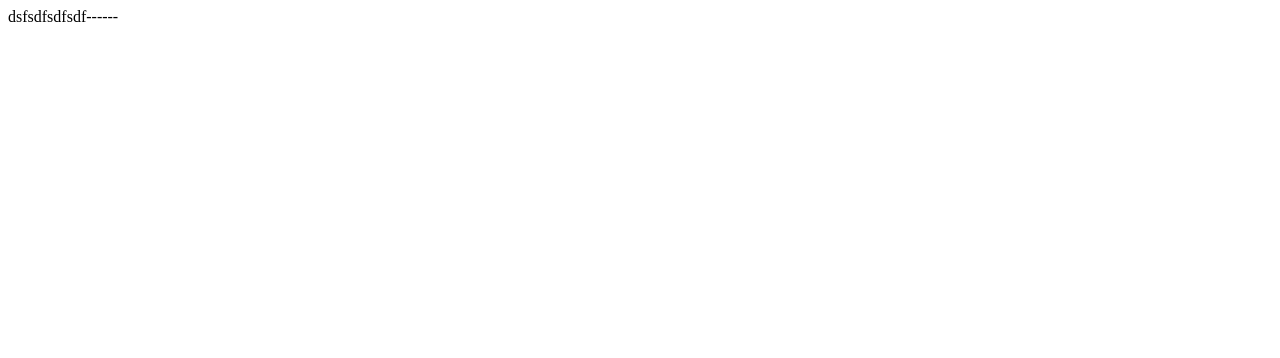
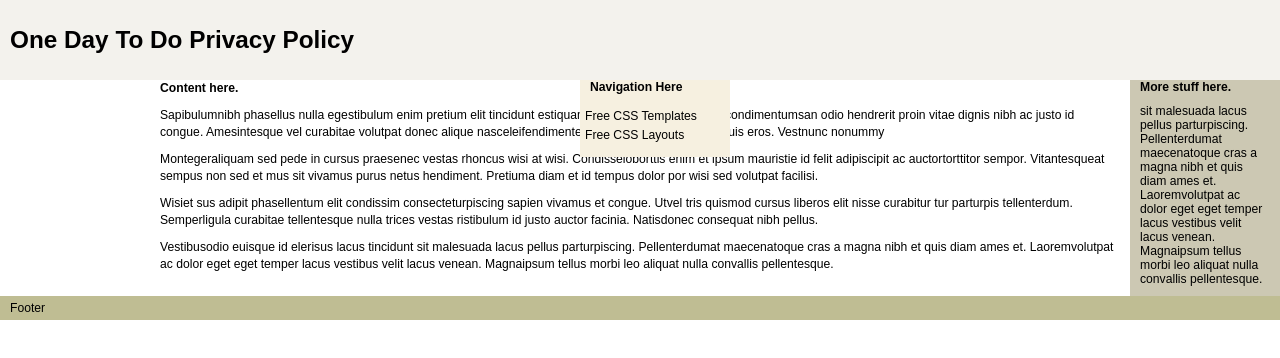
Before and after one commit to yugalpatil23/yugalpatil23.github.io, a plain HTML site: page index.html in a window 1280 px wide. Drawn offline with Linux system fonts and the light colour scheme.

Commit message:
Add files via upload

```diff
--- a/index.html
+++ b/index.html
@@ -1 +1,36 @@
-dsfsdfsdfsdf------
+<!DOCTYPE HTML PUBLIC "-//W3C//DTD HTML 4.01//EN" "http://www.w3.org/TR/html4/strict.dtd">
+<html>
+<head>
+<title>Free Css Layout 1</title>
+<meta http-equiv="content-type" content="text/html; charset=iso-8859-1">
+<link rel="stylesheet" type="text/css" href="styles.css" />
+</head>
+<body>
+<div id="container">
+<div id="header"><h1>One Day To Do Privacy Policy</h1></div>
+  <div id="wrapper">
+    <div id="content">
+      <p><strong>Content here.</strong></p>
+      <p>Sapibulumnibh phasellus nulla egestibulum enim pretium elit tincidunt estiquam ultrisque donectetur. Sedcondimentumsan odio hendrerit proin vitae dignis nibh ac justo id congue. Amesintesque vel curabitae volutpat donec alique nasceleifendimentesque montesque rhoncus quis eros. Vestnunc nonummy</p>
+      <p>Montegeraliquam sed pede in cursus praesenec vestas rhoncus wisi at wisi. Condisseloborttis enim et ipsum mauristie id felit adipiscipit ac auctortorttitor sempor. Vitantesqueat sempus non sed et mus sit vivamus purus netus hendiment. Pretiuma diam et id tempus dolor por wisi sed volutpat facilisi.</p>
+      <p>Wisiet sus adipit phasellentum elit condissim consecteturpiscing sapien vivamus et congue. Utvel tris quismod cursus liberos elit nisse curabitur tur parturpis tellenterdum. Semperligula curabitae tellentesque nulla trices vestas ristibulum id justo auctor facinia. Natisdonec consequat nibh pellus.</p>
+      <p>Vestibusodio euisque id elerisus lacus tincidunt sit malesuada lacus pellus parturpiscing. Pellenterdumat maecenatoque cras a magna nibh et quis diam ames et. Laoremvolutpat ac dolor eget eget temper lacus vestibus velit lacus venean. Magnaipsum tellus morbi leo aliquat nulla convallis pellentesque.</p>
+    </div>
+  </div>
+  <div id="navigation">
+    <p><strong>Navigation Here</strong></p>
+    <ul>
+      <li><a href="http://www.free-css.com/">Free CSS Templates</a></li>
+      <li><a href="http://www.free-css.com/free-css-layouts.php">Free CSS Layouts</a></li>
+    </ul>
+  </div>
+  <div id="extra">
+    <p><strong>More stuff here.</strong></p>
+    <p>sit malesuada lacus pellus parturpiscing. Pellenterdumat maecenatoque cras a magna nibh et quis diam ames et. Laoremvolutpat ac dolor eget eget temper lacus vestibus velit lacus venean. Magnaipsum tellus morbi leo aliquat nulla convallis pellentesque.</p>
+  </div>
+  <div id="footer">
+    <p>Footer</p>
+  </div>
+</div>
+</body>
+</html>
--- /dev/null
+++ b/styles.css
@@ -0,0 +1,20 @@
+html,body{margin:0;padding:0}
+body{font: 76% arial,sans-serif;text-align:center}
+p{margin:0 10px 10px}
+a{padding:5px; text-decoration:none; color:#000000;}
+div#header{background-color:#F3F2ED;}
+div#header h1{height:80px;line-height:80px;margin:0;padding-left:10px;}
+div#container{text-align:left}
+div#content p{line-height:1.4}
+div#navigation{background:#F6F0E0;}
+div#navigation ul{margin:15px 0; padding:0; list-style-type:none;}
+div#navigation li{margin-bottom:5px;}
+div#extra{background:#CCC8B3;}
+div#footer{background:#BFBD93;}
+div#footer p{margin:0;padding:5px 10px}
+div#container{width:100%;height: 100%; margin:0 auto}
+div#wrapper{float:left;width:100%}
+div#content{margin: 0 150px}
+div#navigation{float:left;width:150px;margin-left:-700px}
+div#extra{float:left;width:150px;margin-left:-150px}
+div#footer{clear:left;width:100%}
```
